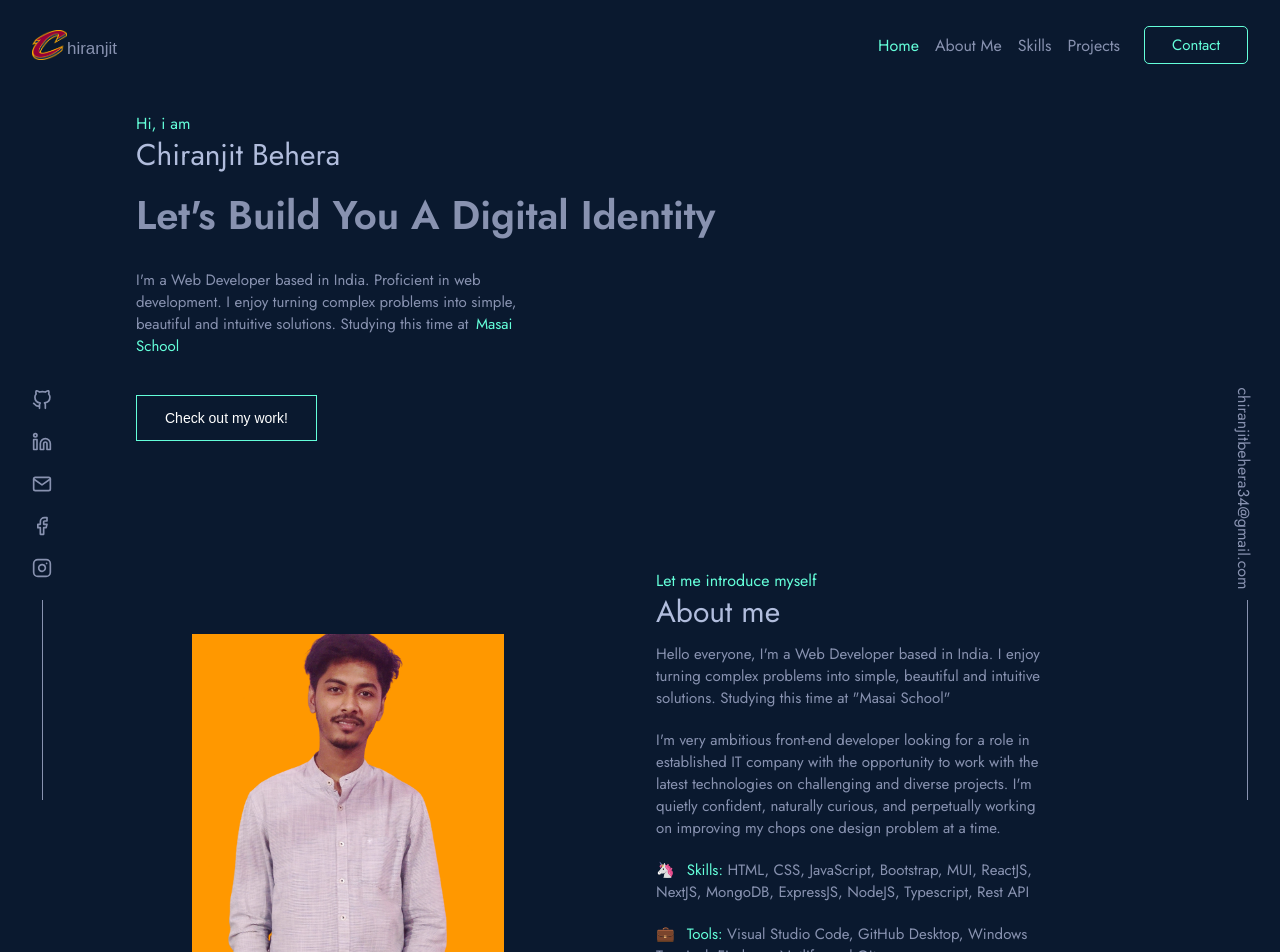
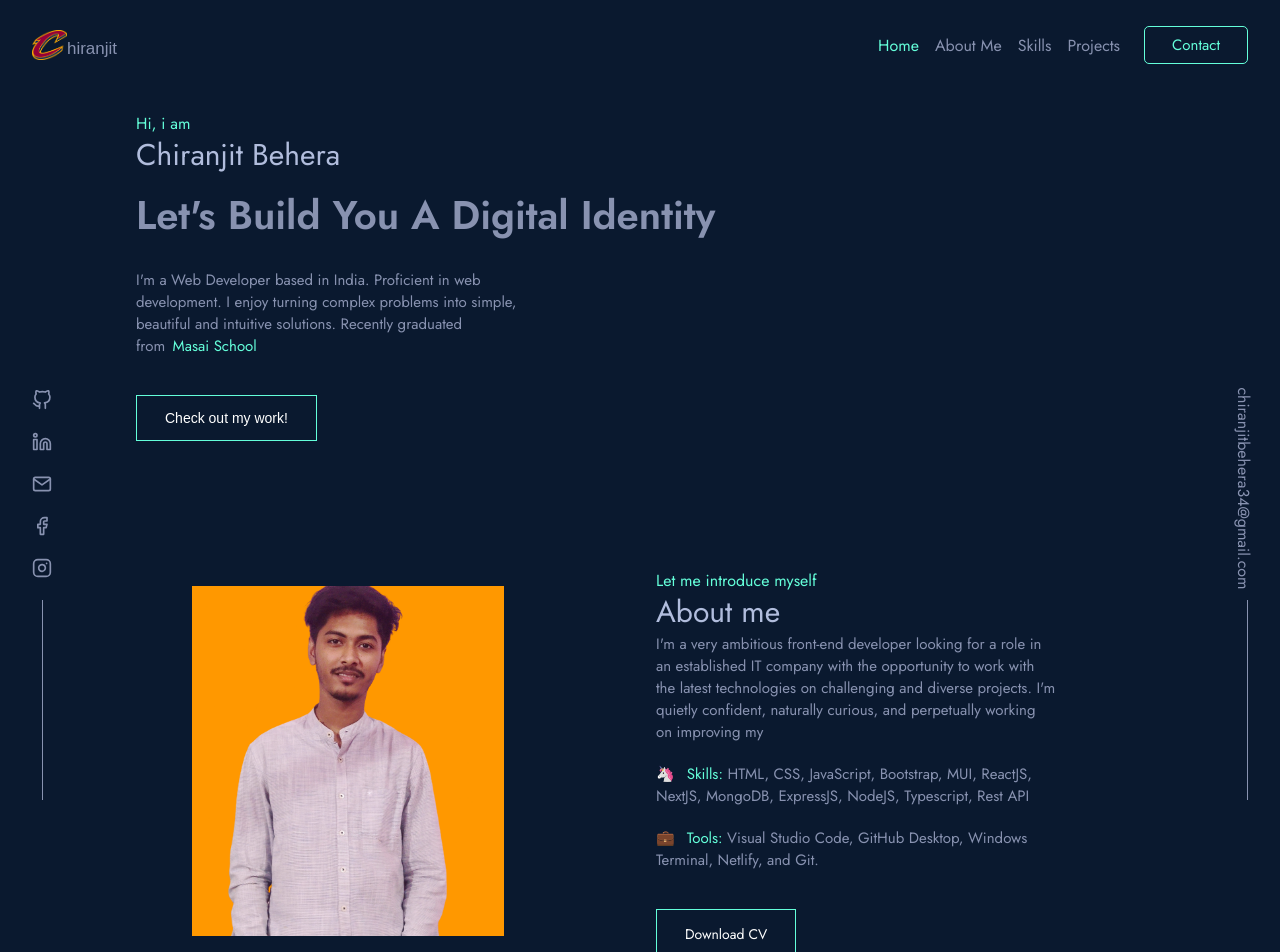
Before and after one commit to Chiranjit34/portfolio, a React (Create React App) app in the folder portfolio-main/: page / in a window 1280 px wide. Shown: the top 952 px of the page. Built offline with nearby package versions, Linux system fonts and the light colour scheme.

Commit message:
resume downloadable

```diff
--- a/portfolio-main/src/components/AboutMe.jsx
+++ b/portfolio-main/src/components/AboutMe.jsx
@@ -1,4 +1,5 @@
 import pic from "../assets/pic.png";
+import pdf from "../assets/Chiranjit Behera.pdf";
 
 export default function AboutMe() {
   return (
@@ -24,7 +25,7 @@ export default function AboutMe() {
         >
           About me
         </div>
-        <div
+        {/* <div
           className="home__section__info"
           style={{
             marginBottom: 0,
@@ -33,7 +34,7 @@ export default function AboutMe() {
           Hello everyone, I'm a Web Developer based in India. I enjoy turning
           complex problems into simple, beautiful and intuitive solutions.
           Studying this time at "Masai School"
-        </div>
+        </div> */}
         <div
           className="home__section__info"
           style={{
@@ -41,11 +42,10 @@ export default function AboutMe() {
             marginTop: 20,
           }}
         >
-          I'm very ambitious front-end developer looking for a role in
-          established IT company with the opportunity to work with the latest
+          I'm a very ambitious front-end developer looking for a role in
+          an established IT company with the opportunity to work with the latest
           technologies on challenging and diverse projects. I'm quietly
           confident, naturally curious, and perpetually working on improving my
-          chops one design problem at a time.
         </div>
         <div
           className="home__section__info"
@@ -64,14 +64,25 @@ export default function AboutMe() {
           }}
         >
           💼 <span>Tools:</span> Visual Studio Code, GitHub Desktop, Windows
-          Terminal, Firebase, Netlify, and Git.
+          Terminal, Netlify, and Git.
         </div>
+        {/* <a
+          href="https://drive.google.com/file/d/1X1PyLfbZPSSQeFPHDHQBbkMvyFweqgBa/view?usp=sharing"
+          className="home__section__button"
+          // title="Download CV"
+          // target="_blank"
+          rel="noreferrer"
+          download
+        >
+          Download CV
+        </a> */}
         <a
-          href="https://drive.google.com/file/d/1X1PyLfbZPSSQeFPHDHQBbkMvyFweqgBa/view?usp=sharing"
+          href={pdf}
           className="home__section__button"
           title="Download CV"
           target="_blank"
           rel="noreferrer"
+          download
         >
           Download CV
         </a>
--- a/portfolio-main/src/components/HomeSection.jsx
+++ b/portfolio-main/src/components/HomeSection.jsx
@@ -9,7 +9,7 @@ export default function HomeSection() {
       <div className="home__section__info">
         I'm a Web Developer based in India. Proficient in web
         development. I enjoy turning complex problems into simple, beautiful and
-        intuitive solutions. Studying this time at
+        intuitive solutions. Recently graduated from
         <span>Masai School</span>
       </div>
       <button
```
Also changed, not shown: portfolio-main/src/components/Header.jsx (+5 -3 lines), 1 other file (tests, documents, lock files or other folders).
